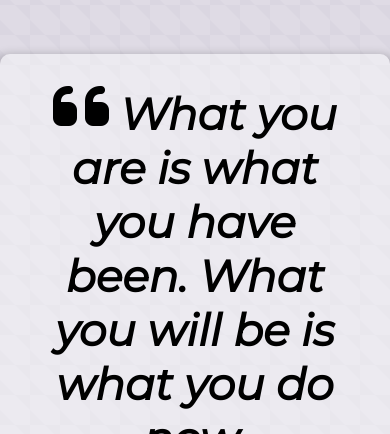
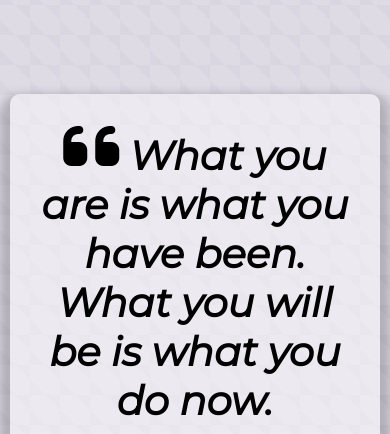
Before and after one commit to abefig23/Quote-Generator, a plain HTML site: page index.html in a window 390 px wide. Shown: the part 115-549 px from the top of the page. Drawn offline with Linux system fonts and the light colour scheme.

Commit message:
border for mobile apps

```diff
--- a/style.css
+++ b/style.css
@@ -45,3 +45,14 @@ body{
     font-weight: 400;
     font-style: italic;
 }
+
+/* Media Query: tablet or smaller*/
+@media screen and (max-width: 1000px){
+    .quote-container {
+        margin: auto 10px;
+    }
+
+    .quote-text {
+        font-size: 2.5rem;
+    }
+}
```
